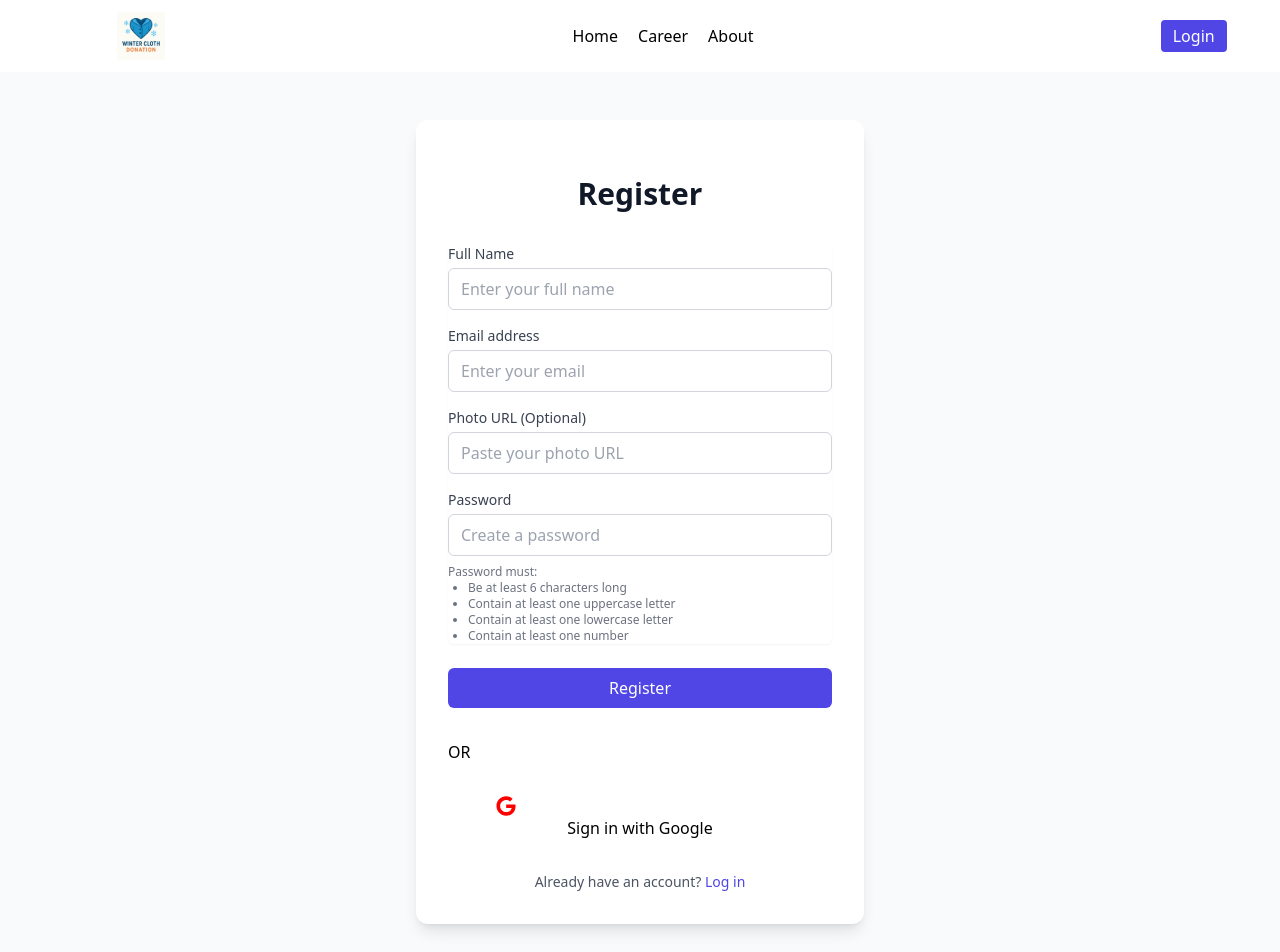
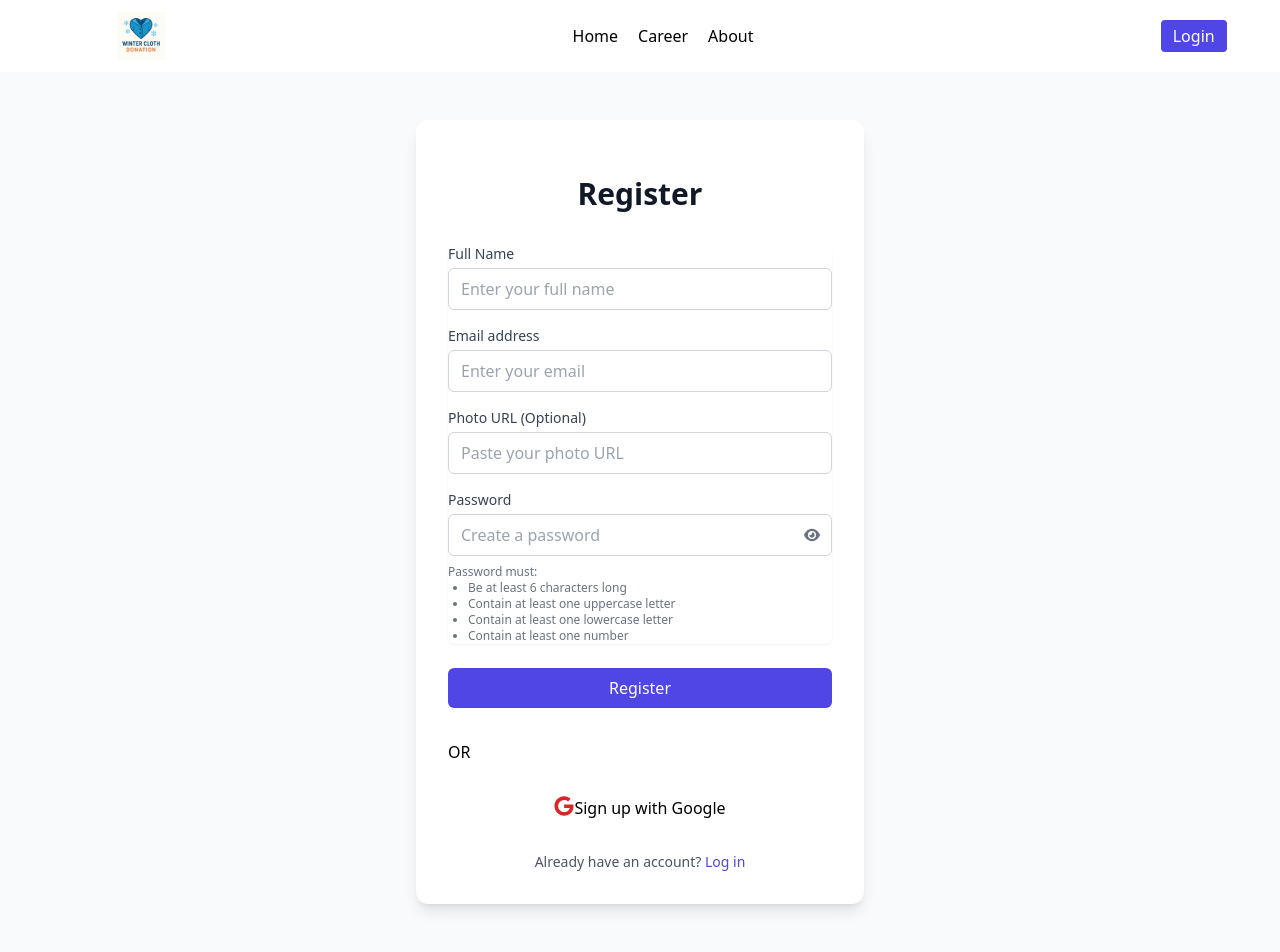
Before and after one commit to shahadot99999/winter-clothing-donation-, a React (Vite) app: page /auth/register in a window 1280 px wide. Shown: the top 952 px of the page. Built offline with nearby package versions, Linux system fonts and the light colour scheme; no server answers.

Commit message:
Password toggling are set up in Registration

```diff
--- a/src/pages/Login.jsx
+++ b/src/pages/Login.jsx
@@ -59,10 +59,10 @@ const Login = () => {
         //console.log('Google login clicked');
         // navigate('/home');
         signInWithPopup(auth, provider)
-        .then((result)=>{
+            .then((result) => {
                 // console.log(result);
             })
-   .catch(error =>{
+            .catch(error => {
                 // console.log(error);
             })
     };
@@ -151,9 +151,7 @@ const Login = () => {
                             onClick={handleGoogleLogin}
                             className="btn btn-outline gap-2 w-3/4"
                         >
-                            <svg xmlns="http://www.w3.org/2000/svg" viewBox="0 0 488 512" className="w-5 h-5">
-                                <path fill="red" d="M488 261.8C488 403.3 391.1 504 248 504 110.8 504 0 393.2 0 256S110.8 8 248 8c66.8 0 123 24.5 166.3 64.9l-67.5 64.9C258.5 52.6 94.3 116.6 94.3 256c0 86.5 69.1 156.6 153.7 156.6 98.2 0 135-70.4 140.8-106.9H248v-85.3h236.1c2.3 12.7 3.9 24.9 3.9 41.4z" />
-                            </svg>
+                            <FontAwesomeIcon icon={faGoogle} className="w-5 h-5 text-red-600" />
                             Sign in with Google
                         </button>
                     </div>
--- a/src/pages/Registration.jsx
+++ b/src/pages/Registration.jsx
@@ -1,15 +1,21 @@
-
 import { useContext, useState } from 'react';
 import { useNavigate, Link } from 'react-router-dom';
 import { AuthContext } from '../provider/AuthProvider';
 import { getAuth, GoogleAuthProvider, signInWithPopup } from 'firebase/auth';
 import app from "../firebase/firebase.config"
 
+// Font Awesome imports
+import { FontAwesomeIcon } from '@fortawesome/react-fontawesome';
+import { faEye, faEyeSlash } from '@fortawesome/free-solid-svg-icons';
+import { faGoogle } from '@fortawesome/free-brands-svg-icons';
+
+
 const Registration = () => {
   const { createNewUser, setuser, updateUserProfile } = useContext(AuthContext);
   const [error, setError] = useState({});
   const [loading, setLoading] = useState(false);
   const [password, setPassword] = useState("");   // ✅ track password live
+  const [showPassword, setShowPassword] = useState(false); // Password visibility state
   const navigate = useNavigate();
 
   const provider = new GoogleAuthProvider();
@@ -87,12 +93,17 @@ const Registration = () => {
     //console.log('Google login clicked');
     // navigate('/home');
     signInWithPopup(auth, provider)
-    .then((result)=>{
+      .then((result) => {
         // console.log(result);
       })
-   .catch(error =>{
+      .catch(error => {
         // console.log(error);
       })
+  };
+
+  // Toggle password visibility
+  const togglePasswordVisibility = () => {
+    setShowPassword(!showPassword);
   };
 
   return (
@@ -154,16 +165,28 @@ const Registration = () => {
               <label htmlFor="password" className="block text-sm font-medium text-gray-700">
                 Password
               </label>
+              <div className="relative">
                 <input
                   id="password"
                   name="password"
-                type="password"
+                  type={showPassword ? "text" : "password"}
                   required
                   value={password}
-                onChange={(e) => setPassword(e.target.value)}   // ✅ update live
-                className="mt-1 block w-full px-3 py-2 border border-gray-300 rounded-md"
+                  onChange={(e) => setPassword(e.target.value)}
+                  className="mt-1 block w-full px-3 py-2 border border-gray-300 rounded-md pr-10"
                   placeholder="Create a password"
                 />
+                <button
+                  type="button"
+                  className="absolute inset-y-0 right-0 flex items-center pr-3 text-gray-500 hover:text-gray-700"
+                  onClick={togglePasswordVisibility}
+                >
+                  <FontAwesomeIcon
+                    icon={showPassword ? faEyeSlash : faEye}
+                    className="w-4 h-4"
+                  />
+                </button>
+              </div>
               {error.password && (
                 <p className="mt-1 text-sm text-red-600">{error.password}</p>
               )}
@@ -207,10 +230,8 @@ const Registration = () => {
             onClick={handleGoogleLogin}
             className="btn btn-outline gap-2 w-3/4"
           >
-            <svg xmlns="http://www.w3.org/2000/svg" viewBox="0 0 488 512" className="w-5 h-5">
-              <path fill="red" d="M488 261.8C488 403.3 391.1 504 248 504 110.8 504 0 393.2 0 256S110.8 8 248 8c66.8 0 123 24.5 166.3 64.9l-67.5 64.9C258.5 52.6 94.3 116.6 94.3 256c0 86.5 69.1 156.6 153.7 156.6 98.2 0 135-70.4 140.8-106.9H248v-85.3h236.1c2.3 12.7 3.9 24.9 3.9 41.4z" />
-            </svg>
-            Sign in with Google
+            <FontAwesomeIcon icon={faGoogle} className="w-5 h-5 text-red-600" />
+            Sign up with Google
           </button>
         </div>
 
```
Lines whose indentation alone changed are shown as unchanged.
